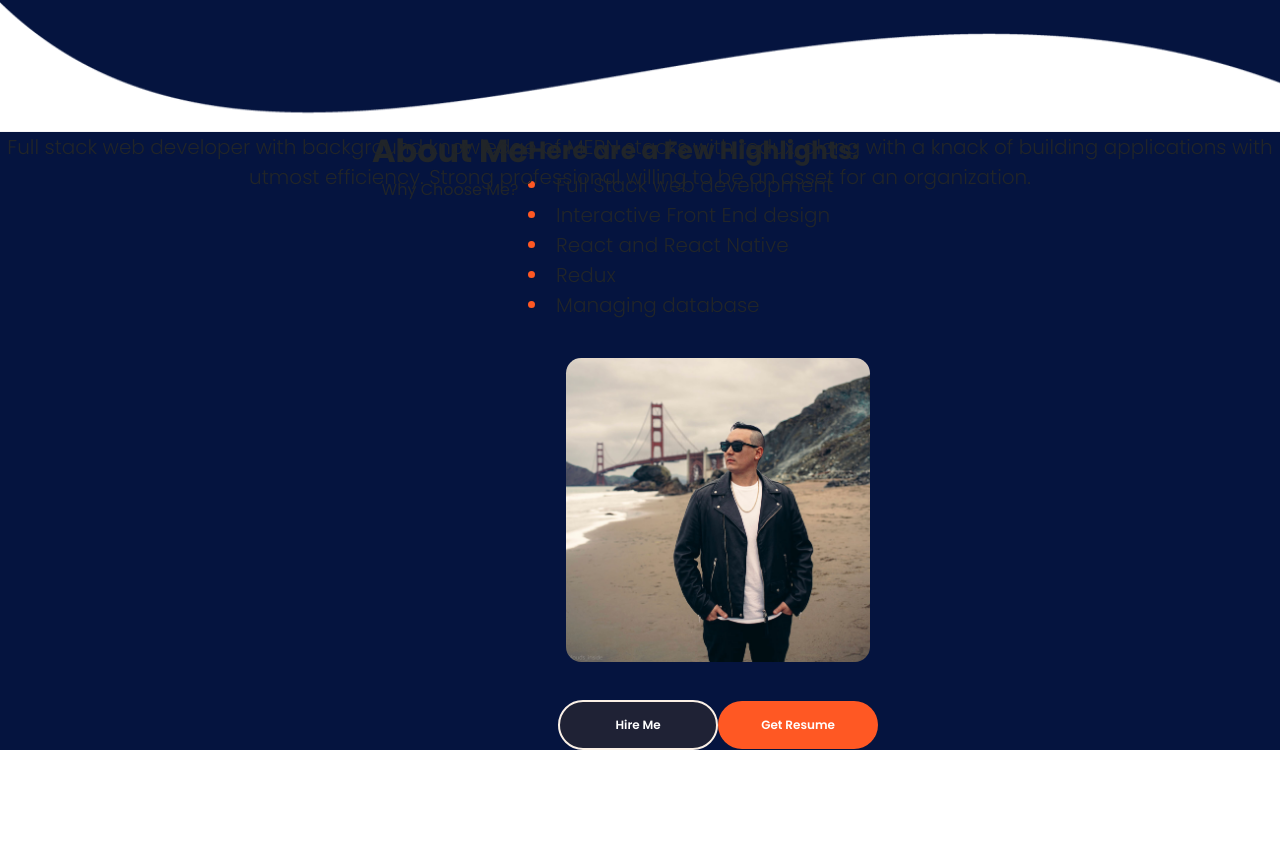
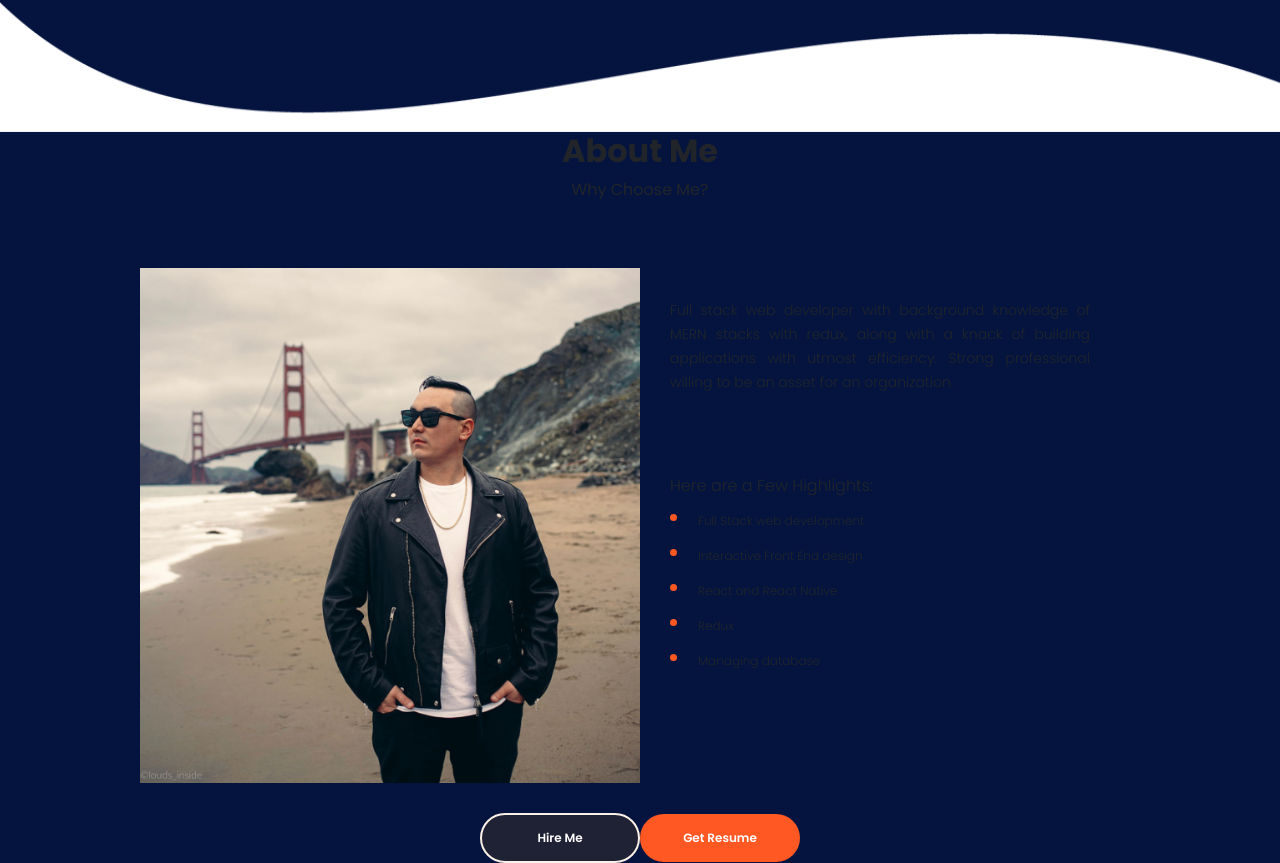
Before and after one commit to seanfitz34/Portfolio, a React (Create React App) app in the folder portfolio/: page / in a window 1280 px wide. Shown: the part 534-1397 px from the top of the page. Before the commit the page ends 1284 px from the top, so only its background shows below. Built offline with nearby package versions, Linux system fonts and the light colour scheme; a web font is replaced by a local one.

Commit message:
updating starter code

```diff
--- a/portfolio/src/PortfolioContainer/Home/AboutMe/AboutMe.css
+++ b/portfolio/src/PortfolioContainer/Home/AboutMe/AboutMe.css
@@ -6,8 +6,9 @@
   height: 10%;
   min-height: fit-content;
 }
-.about-me-parent{
-  display: flex;
+.about-me-parent {
+  width: 88%;
+  max-width: 1000px;
 }
 .heading-container h2 {
   font-family: "Poppins Bold";
@@ -20,28 +21,24 @@
 }
 
 .about-me-description {
-  position: absolute;
-  right: 0;
+  font-size: 14px;
   font-family: "Poppins Light";
-  font-size: 20px;
 }
 
 .about-me-highlights {
+  margin: 80px 0;
   font-family: "Poppins Light";
 }
-.highlight-heading {
-  display: flex;
-  font-family: "Poppins Bold";
-  font-size: 25px;
-}
+
 .about-me-options {
-  justify-content: center;
-  text-align: center;
+margin-top: 30px;
 }
 
 .highlight {
   display: flex;
-  font-size: 20px;
+  align-items: center;
+  margin: 5px 0;
+  font-size: 12px;
 }
 
 .highlight-blob::marker {
@@ -55,12 +52,30 @@
   height: 380px;
   width: 380px;
 }
-.about-me-picture-background {
+.about-me-card {
+  display: flex;
+
+  width: 100%;
+}
+.about-me {
+  display: block;
+}
+.about-me-profile {
+  width: 50%;
   background-image: url(../../../assets/Home/sf.jpg);
   background-size: cover;
+
   background-repeat: no-repeat;
-  height: 80%;
-  width: 80%;
-
-  border-radius: 5%;
 }
+.about-me-details {
+  width: 48%;
+  text-align: justify;
+  padding: 30px;
+}
+.heading-container {
+  display: flex;
+  flex-direction: column;
+  align-items: center;
+  width: 100%;
+  margin: 0 0 50px;
+}
--- a/portfolio/src/PortfolioContainer/Home/AboutMe/AboutMe.js
+++ b/portfolio/src/PortfolioContainer/Home/AboutMe/AboutMe.js
@@ -54,8 +54,6 @@ export default function AboutMe() {
 
             <div className="about-me-options"></div>
           </div>
-          <div className="about-me-picture">
-              <div className="about-me-picture-background"></div>
         </div>
         <div className="about-me-options">
           <button className="btn primary-btn">
@@ -68,6 +66,5 @@ export default function AboutMe() {
         </div>
       </div>
     </div>
-    </div>
   );
 }
```
Lines whose indentation alone changed are shown as unchanged.
